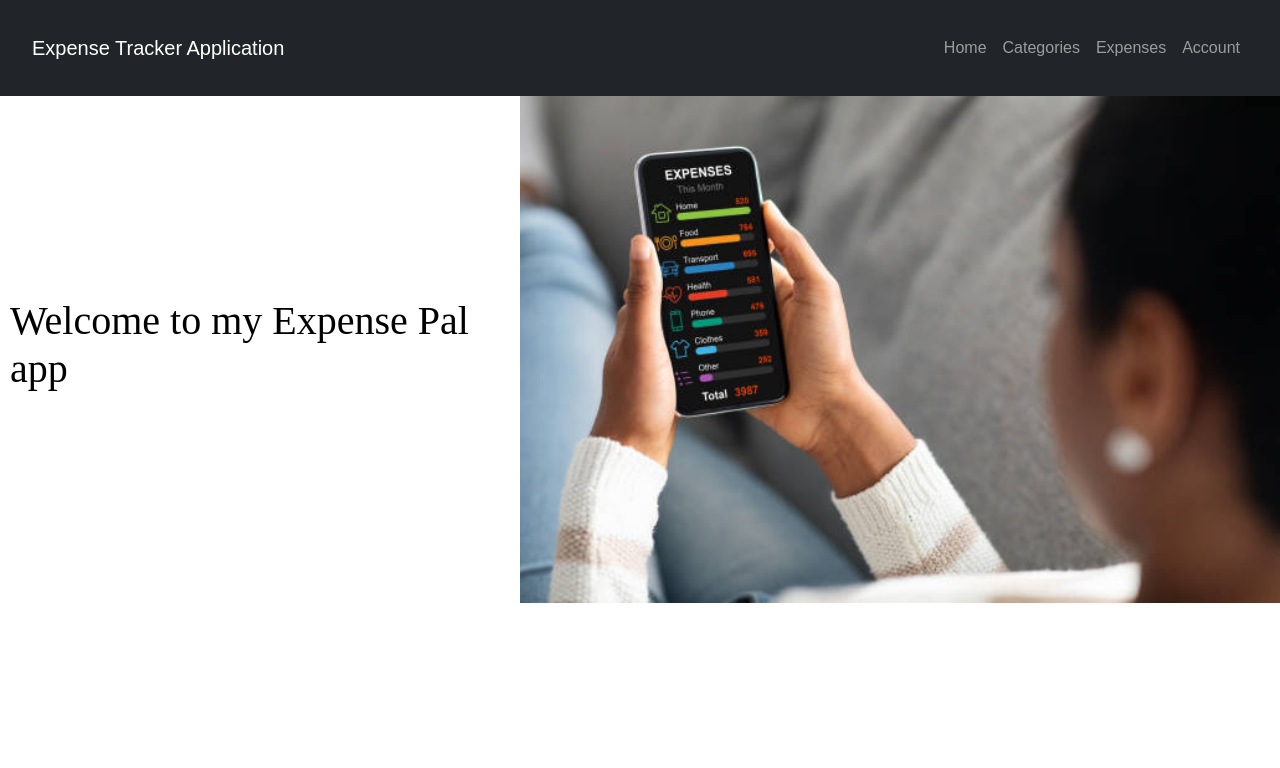
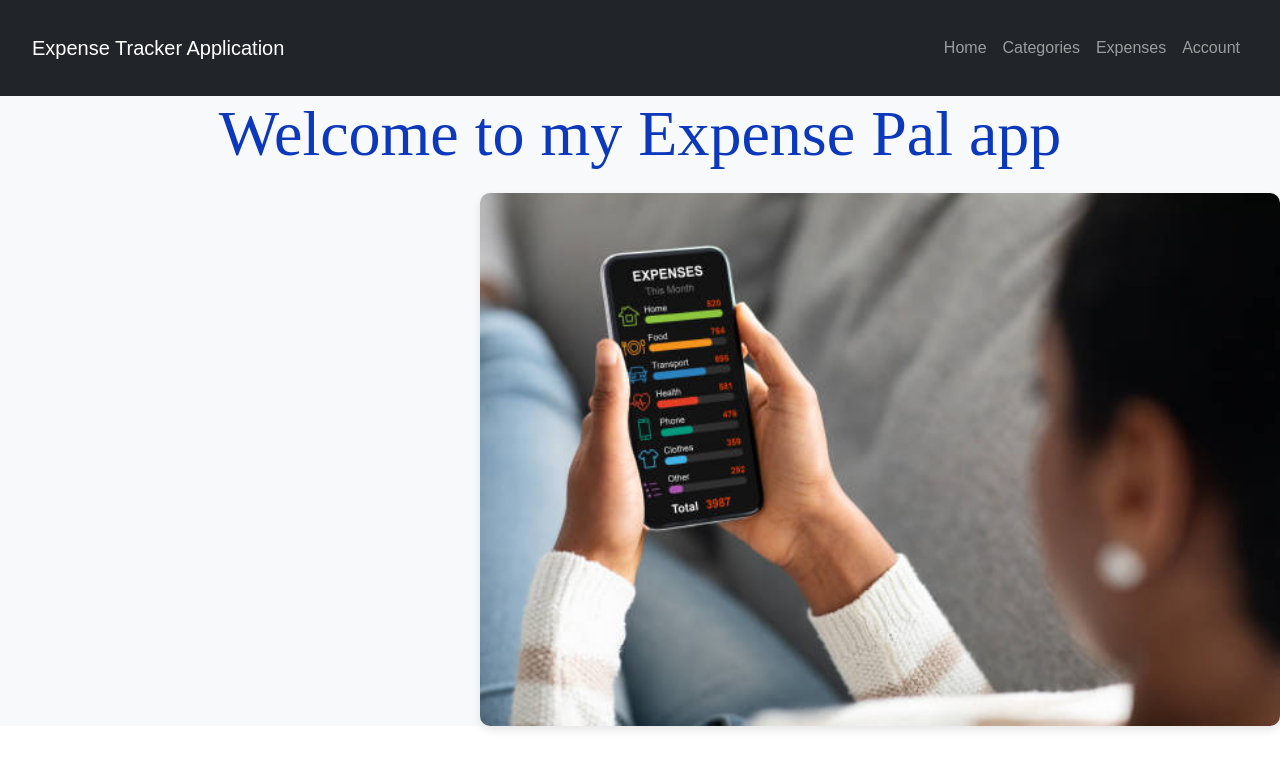
Before and after one commit to Angelinamathew/ExpensePal, a React (Create React App) app in the folder app/: page / in a window 1280 px wide. Shown: the top 768 px of the page. Built offline with nearby package versions, Linux system fonts and the light colour scheme; the HTML template or start-up script is replaced by a standard one.

Commit message:
Working on th Home page

```diff
--- a/app/src/App.js
+++ b/app/src/App.js
@@ -3,6 +3,7 @@ import { Route, BrowserRouter as Router, Routes } from 'react-router-dom';
 import Category from './Category';
 import Home from './Home';
 import Expsenses from './Expenses'; // Corrected import
+import  Account from './Account'
 
 
 class App extends Component {
@@ -14,6 +15,7 @@ class App extends Component {
                      <Route path='/' element={<Home />} />
                      <Route path='/categories' element={<Category />} />
                      <Route path='/expenses' element={<Expsenses />} />
+                     <Route path='/account' element={<Account />} />
                 </Routes>
                 </div>
             </Router>
--- a/app/src/Home.css
+++ b/app/src/Home.css
@@ -1,21 +1,35 @@
+/* Home.css */
+
 .home-container {
-    background-color: white;
-    height: 100vh; /* Full page height */
-    display: flex;
+    background-color: #f8f9fa; /* Light background for contrast */
+    /* height: 100vh; /* Full page height */
+    /* display: flex; */
     flex-direction: column;
     justify-content: center;
     align-items: center;
+    /* padding: 20px; Padding for better spacing */
+    box-sizing: border-box;
+    text-align: center;
+}
+
+.title {
+    color: #0b38bd; /* Dark grey text for better readability */
+    font-family: "Times New Roman", Times, serif;
+    font-size: 4em; /* Larger font size for emphasis */
+    margin-bottom: 20px; /* Space between title and image */
 }
 
 .image-container {
     display: flex;
-    justify-content: flex-end; /* Adjust if needed */
-    align-items: right;
-    margin-top: 20px; /* Adjust as per your layout */
+    justify-content: right; /* Center the image horizontally */
+    align-items: right; /* Center the image vertically */
 }
 
 .app-logo {
     max-width: 100%; /* Ensures image doesn't overflow */
     height: auto; /* Maintains aspect ratio */
-    width: 800px; /* Initial width */
+    width: 80%; /* Make the image responsive */
+    max-width: 800px; /* Maximum width of the image */
+    border-radius: 10px; /* Rounded corners for the image */
+    box-shadow: 0 4px 8px rgba(0, 0, 0, 0.1); /* Subtle shadow for better presentation */
 }
--- a/app/src/Home.js
+++ b/app/src/Home.js
@@ -1,23 +1,15 @@
 import React, { Component } from 'react';
 import AppNav from './AppNav';
+import './Home.css'; // Ensure you import the CSS file
 
 class Home extends Component {
-    state = {}
-
     render() {
-        const mystyle = {
-            color: "black",
-            padding: "10px",
-            fontFamily: "Times Roman"
-        };
         return (
-            <div>
+            <div className="home-container">
                 <AppNav />
-                <div style={{ display: 'flex', alignItems: 'center' }}>
-                    <h1 style={mystyle}>
-                        Welcome to my Expense Pal app
-                    </h1>
-                    <img src="/home1.jpg" alt="App Logo" style={{ width: '800px', height: 'auto', justifyContent: "right" }} />
+                <h1 className="title">Welcome to my Expense Pal app</h1>
+                <div className="image-container">
+                    <img src="/home1.jpg" alt="App Logo" className="app-logo" />
                 </div>
             </div>
         );
```
Also changed, not shown: app/src/Account.js (added).
